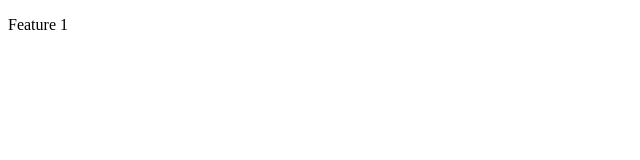
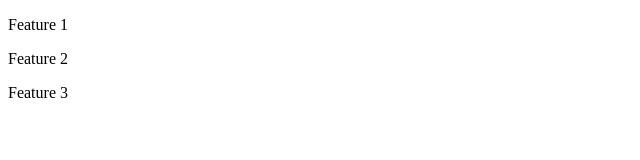
Before and after one commit to KrushiChauhan/MYDEMO, a plain HTML site: page index.html in a window 1280 px wide. Shown: the whole page, without its empty margins (0-640 px from the left). Drawn offline with Linux system fonts and the light colour scheme.

Commit message:
All feature commited

```diff
--- a/index.html
+++ b/index.html
@@ -8,5 +8,7 @@
 </head>
 <body>
     <p>Feature 1</p>
+    <p>Feature 2</p>
+    <p>Feature 3</p>
 </body>
 </html>
```
